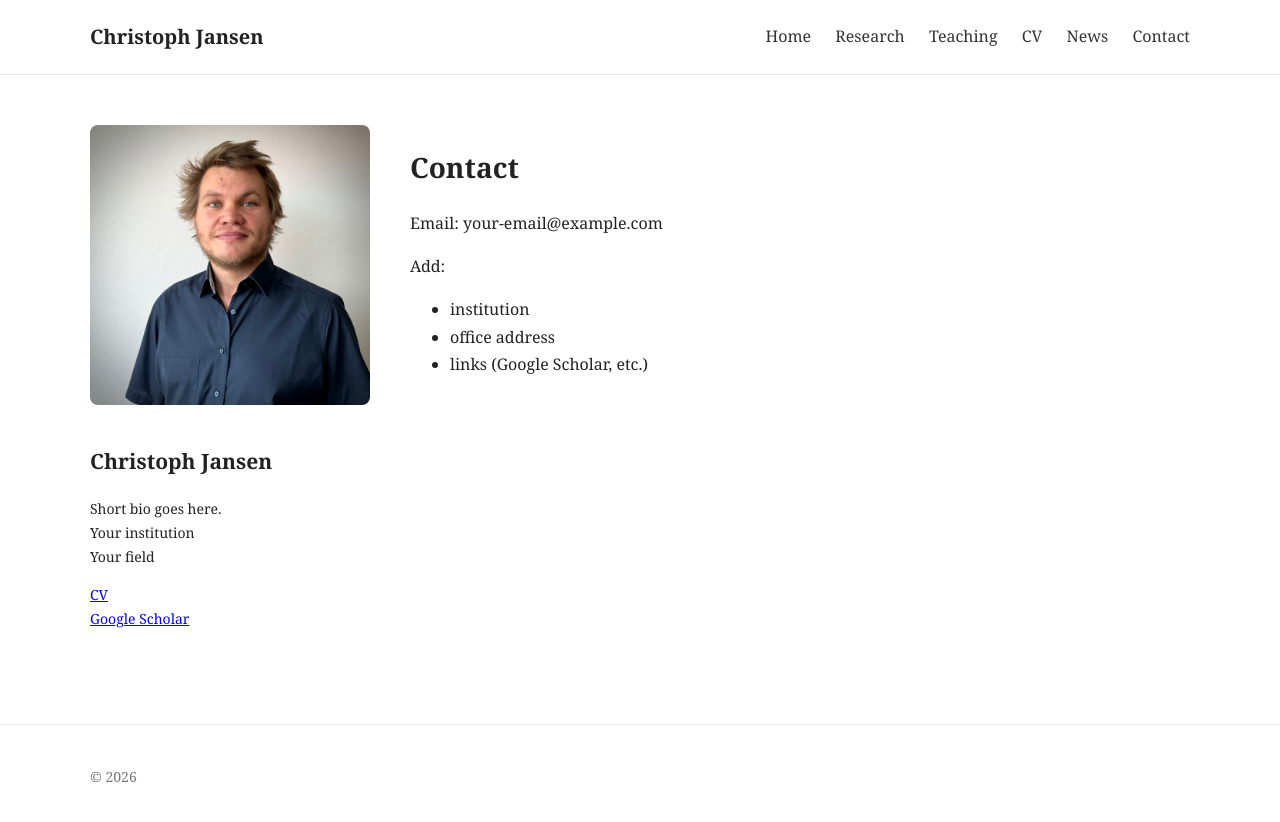
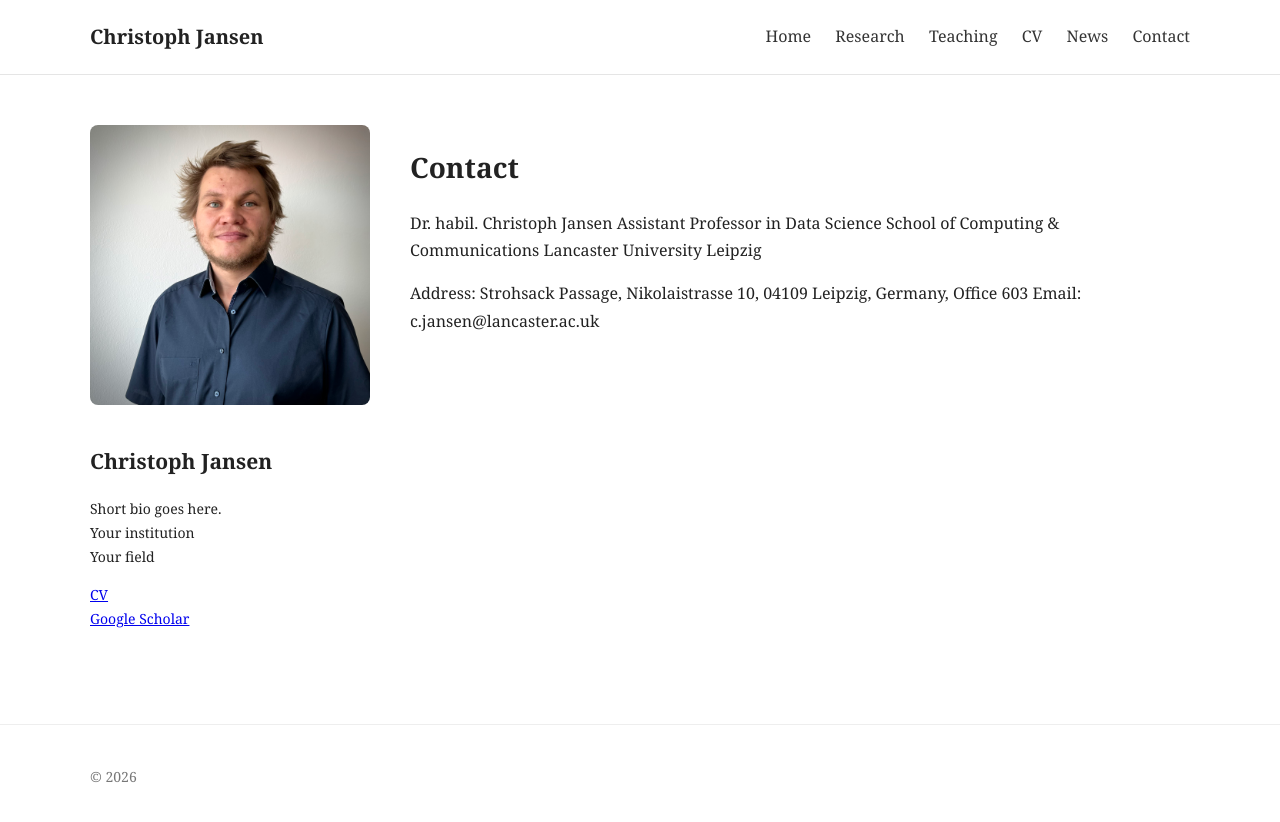
Before and after one commit to jansenc/jansenc.github.io, a Jekyll site: the page built from contact/index.md, in a window 1280 px wide. Shown: the top 822 px of the page. Built offline with Jekyll 4.4.1, drawn with Linux system fonts in a browser that asks for light colours.

Commit message:
Update index.md

```diff
--- a/contact/index.md
+++ b/contact/index.md
@@ -5,9 +5,10 @@ title: Contact
 
 # Contact
 
-Email: your-email@example.com
+Dr. habil. Christoph Jansen
+Assistant Professor in Data Science
+School of Computing & Communications
+Lancaster University Leipzig
 
-Add:
-- institution
-- office address
-- links (Google Scholar, etc.)
+Address: Strohsack Passage, Nikolaistrasse 10, 04109 Leipzig, Germany, Office 603
+Email: c.jansen@lancaster.ac.uk
```
